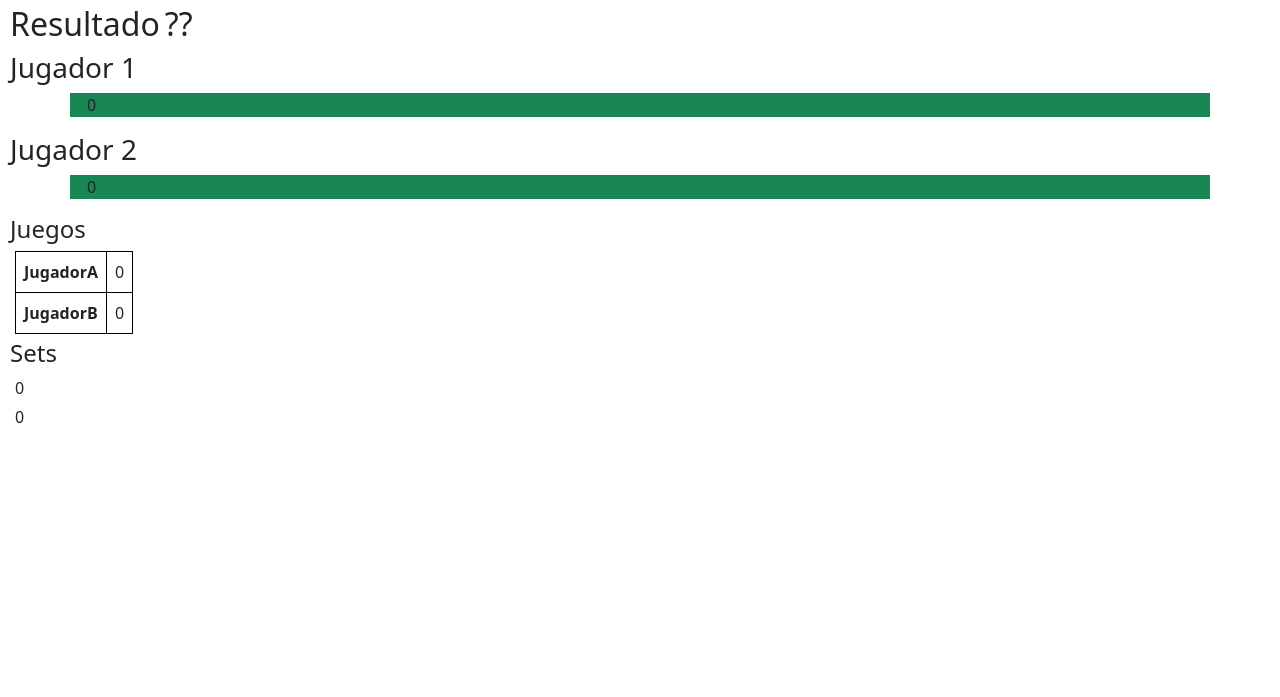
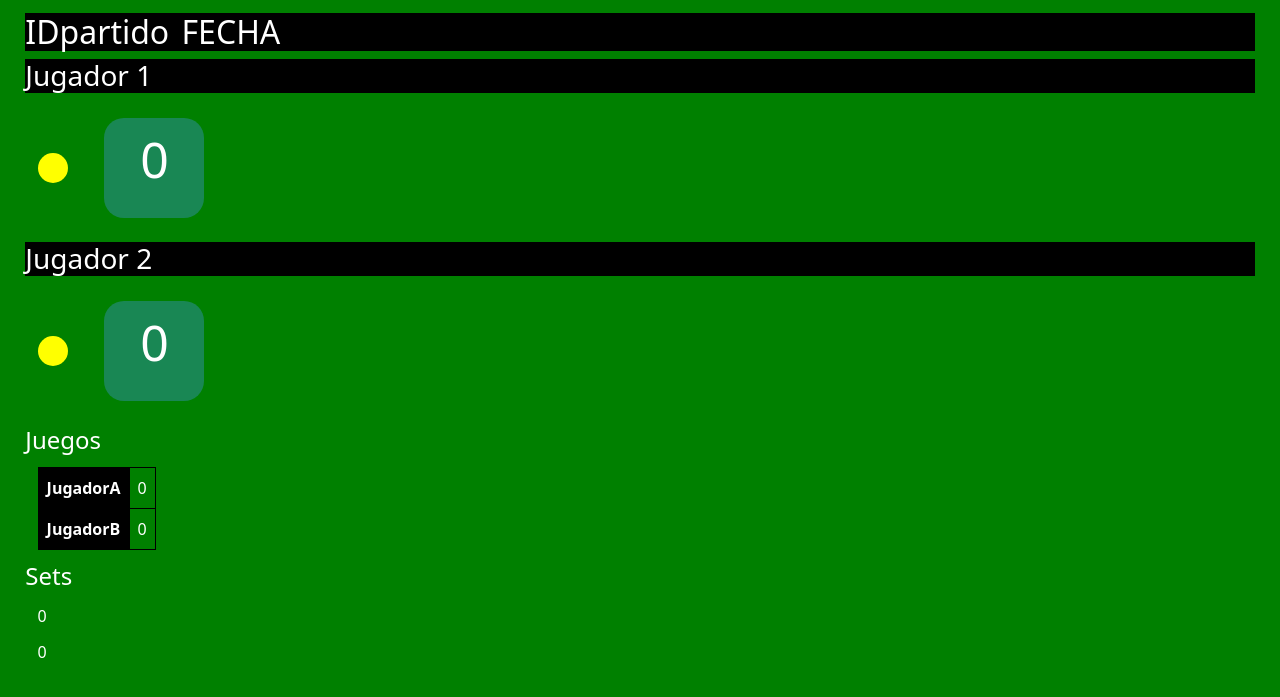
Before and after one commit to SithMartyMcfly/TenniStats, a PHP site: page / in a window 1280 px wide. Shown: the top 697 px of the page. Run offline with PHP 8.4, Linux system fonts and the light colour scheme.

Commit message:
añadido, estilos y cambio de servicio

```diff
--- a/css/style.css
+++ b/css/style.css
@@ -1,7 +1,12 @@
 *{
     padding: 0;
-    margin: 5px;
+    margin: 1%;
     box-sizing: border-box;
+}
+
+body{
+    background-color: green;
+    color: white;
 }
 
 #marcadorJuegos {
@@ -21,4 +26,28 @@ th{
 
 table{
     border: solid, black, 1px;
+    color: white;
 }
+
+.container {
+    height: 100px;
+    width: 100px;
+    text-align: center;
+    font-size: 50px;
+    color: white;
+    align-content: center;
+    margin-left: 2%;
+    border-radius: 20px;
+}
+
+.servicio{
+    background-color: yellow;
+    width: 30px;
+    height: 30px;
+    border-radius: 50%;
+}
+.contenedorPuntuacion {
+    display: flex;
+    flex-direction: row;
+    align-items: center;
+}
--- a/index.html
+++ b/index.html
@@ -12,25 +12,31 @@
 
 <body>
 
-    <h2>Resultado<span>??</span></h2>
-    <h3>Jugador 1</h3>
-    <div class="container bg-success ">
-        <p id="marcadorA">0</p>
+    <h2 style="background-color: black;">IDpartido<span>FECHA</span></h2>
+    <h3 style="background-color: black;">Jugador 1</h3>
+    <div class="contenedorPuntuacion">
+        <div class="servicio"></div>
+        <div class="container bg-success">
+            <p id="marcadorA">0</p>
+        </div>
     </div>
-    <h3>Jugador 2</h3>
-    <div class="container bg-success ">
-        <p id="marcadorB">0</p>
+    <h3 style="background-color: black;">Jugador 2</h3>
+    <div class="contenedorPuntuacion">
+        <div class="servicio"></div>
+        <div class="container bg-success">
+            <p id="marcadorB">0</p>
+        </div>
     </div>
 
     <h4>Juegos</h4>
     <main>
         <table id="juegos">
             <tr id="marcadorJuegosA">
-                <th>JugadorA</th>
+                <th style="background-color: black;">JugadorA</th>
                 <td id="juegosA">0</td>
             </tr>
             <tr id="marcadorJuegosB">
-                <th>JugadorB</th>
+                <th style="background-color: black;">JugadorB</th>
                 <td id="juegosB">0</td>
             </tr>
         </table>
```
Also changed, not shown: js/marcador.js (+42 -6 lines).
